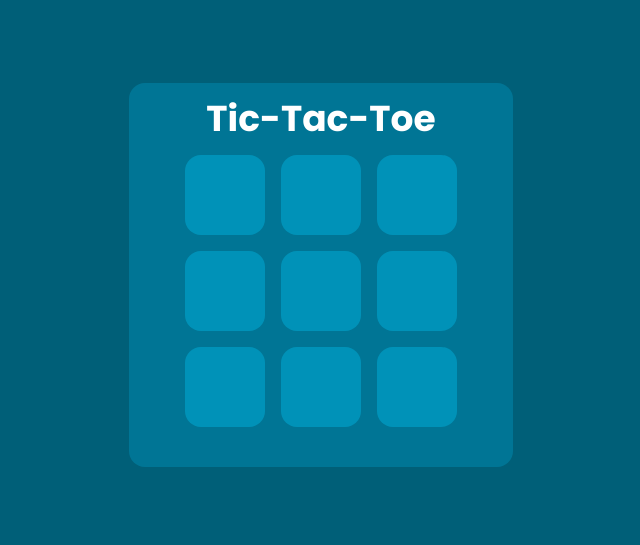
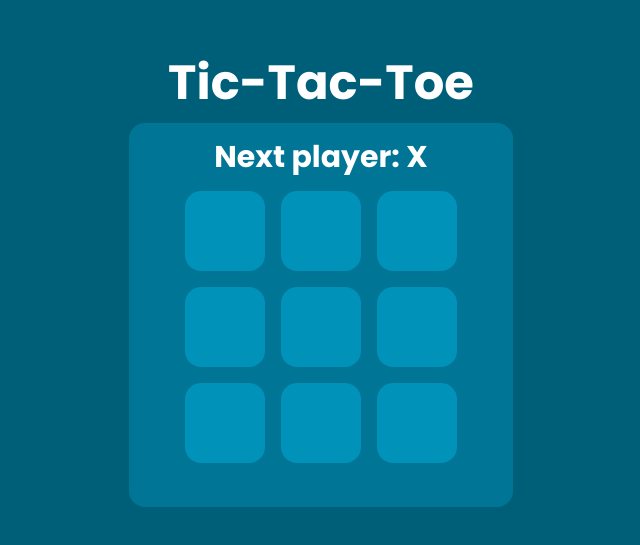
Before and after one commit to ElloRabyndra/mini-games, a React (Vite) app: page / in a window 1280 px wide. Shown: the part 125-670 px from the top of the page, without its empty margins (319-959 px from the left). Built offline with nearby package versions, Linux system fonts and the light colour scheme.

Commit message:
refactor: move Board and Square components into separate files

```diff
--- a/src/App.jsx
+++ /dev/null
@@ -1,63 +0,0 @@
-import { useState } from "react";
-import "./App.css";
-
-
-function Squere({value, onSquereClick}) {
-  return (
-    <button className="size-16 md:size-20 bg-tertiary rounded-2xl hover:border-2 hover:border-main active:border-light text-2xl md:text-4xl font-bold" onClick={onSquereClick}> {value}</button>
-  );
-}
-
-export default function Game() {
-  const [squeres, setSqueres] = useState(Array(9).fill(null));
-  const [isNext, setNext] = useState(true);
-
-  function handleSquereClick(i) {
-    if(squeres[i] || calculateWinner(squeres)) return;
-    squeres[i] = isNext ? "X" : "O";
-    setSqueres(squeres)
-    setNext(!isNext);
-  }
-
-  return (
-    <section className="size-80 md:size-96 p-4 bg-secondary rounded-2xl">
-      <h1 className="text-center text-3xl md:text-4xl font-bold">Tic-Tac-Toe</h1>
-      <div className="p-4 flex flex-wrap justify-center items-center gap-4">
-      <Squere value={squeres[0]} onSquereClick={() => handleSquereClick(0)} />
-      <Squere value={squeres[1]} onSquereClick={() => handleSquereClick(1)} />
-      <Squere value={squeres[2]} onSquereClick={() => handleSquereClick(2)} />
-      <Squere value={squeres[3]} onSquereClick={() => handleSquereClick(3)} />
-      <Squere value={squeres[4]} onSquereClick={() => handleSquereClick(4)} />
-      <Squere value={squeres[5]} onSquereClick={() => handleSquereClick(5)} />
-      <Squere value={squeres[6]} onSquereClick={() => handleSquereClick(6)} />
-      <Squere value={squeres[7]} onSquereClick={() => handleSquereClick(7)} />
-      <Squere value={squeres[8]} onSquereClick={() => handleSquereClick(8)} />
-      </div>
-    </section>
-  );
-}
-
-
-// Fungsi untuk menentukan pemenang
-function calculateWinner(squares) {
-  const lines = [
-    [0, 1, 2],
-    [3, 4, 5],
-    [6, 7, 8],
-    [0, 3, 6],
-    [1, 4, 7],
-    [2, 5, 8],
-    [0, 4, 8],
-    [2, 4, 6],
-  ];
-
-  for (let i = 0; i < lines.length; i++) {
-    const [a, b, c] = lines[i];
-
-    if (squares[a] && squares[a] === squares[b] && squares[a] === squares[c]) {
-      return squares[a];
-    }
-  }
-
-  return false;
-}
--- /dev/null
+++ b/src/Game.jsx
@@ -0,0 +1,72 @@
+/* eslint-disable react/prop-types */
+import { useState } from 'react';
+import "./App.css";
+import Board from './components/Board';
+
+
+export default function Game() {
+  const [history, setHistory] = useState([Array(9).fill(null)]);
+  const [currentMove, setCurrentMove] = useState(0);
+  const xIsNext = currentMove % 2 === 0;
+  const currentSquares = history[currentMove];
+
+  function jumpTo(nextMove) {
+    setCurrentMove(nextMove);
+  }
+
+  function handlePlay(nextSquares) {
+    const nextHistory = [...history.slice(0, currentMove + 1), nextSquares];
+    setHistory(nextHistory);
+    setCurrentMove(nextHistory.length - 1);
+  }
+
+  // const moves = history.map((squares, move) => {
+  //   let description = '';
+  //   if (move > 0) {
+  //     description = 'Move #' + move;
+  //   } else {
+  //     description = 'Game start';
+  //   }
+
+  //   return (
+  //     <li key={move}>
+  //       <button onClick={() => jumpTo(move)}>{description}</button>
+  //     </li>
+  //   );
+  // });
+
+  return (
+    <div className="game">
+      <h1 className='m-4 text-center text-4xl md:text-5xl font-bold '>Tic-Tac-Toe</h1>
+      <div className="game-board">
+        <Board xIsNext={xIsNext} squares={currentSquares} onPlay={handlePlay} />
+      </div>
+      <div className="game-info">
+        {/* <ol>{moves}</ol> */}
+      </div>
+    </div>
+  );
+}
+
+function calculateWinner(squares) {
+  const lines = [
+    [0, 1, 2],
+    [3, 4, 5],
+    [6, 7, 8],
+    [0, 3, 6],
+    [1, 4, 7],
+    [2, 5, 8],
+    [0, 4, 8],
+    [2, 4, 6],
+  ];
+
+  for (let i = 0; i < lines.length; i++) {
+    const [a, b, c] = lines[i];
+
+    if (squares[a] && squares[a] === squares[b] && squares[a] === squares[c]) {
+      return squares[a];
+    }
+  }
+
+  return false;
+}
--- /dev/null
+++ b/src/components/Board.jsx
@@ -0,0 +1,61 @@
+import Square from "./Squere";
+
+export default function Board({ xIsNext, squares, onPlay }) {
+  function handleClick(i) {
+    if (squares[i] || calculateWinner(squares)) return;
+
+    const nextSquares = squares.slice();
+
+    nextSquares[i] = xIsNext ? "X" : "O";
+
+    onPlay(nextSquares);
+  }
+
+  const winner = calculateWinner(squares);
+  let status = "";
+  if (winner) {
+    status = "Winner: " + winner;
+  } else {
+    status = "Next player: " + (xIsNext ? "X" : "O");
+  }
+
+  return (
+    <section className="size-80 md:size-96 p-4 bg-secondary rounded-2xl">
+      <h1 className="text-center text-2xl md:text-3xl font-bold">{status}</h1>
+      <div className="p-4 flex flex-wrap justify-center items-center gap-4">
+        <Square value={squares[0]} onSquereClick={() => handleClick(0)} />
+        <Square value={squares[1]} onSquereClick={() => handleClick(1)} />
+        <Square value={squares[2]} onSquereClick={() => handleClick(2)} />
+        <Square value={squares[3]} onSquereClick={() => handleClick(3)} />
+        <Square value={squares[4]} onSquereClick={() => handleClick(4)} />
+        <Square value={squares[5]} onSquereClick={() => handleClick(5)} />
+        <Square value={squares[6]} onSquereClick={() => handleClick(6)} />
+        <Square value={squares[7]} onSquereClick={() => handleClick(7)} />
+        <Square value={squares[8]} onSquereClick={() => handleClick(8)} />
+      </div>
+    </section>
+  );
+}
+
+function calculateWinner(squares) {
+  const lines = [
+    [0, 1, 2],
+    [3, 4, 5],
+    [6, 7, 8],
+    [0, 3, 6],
+    [1, 4, 7],
+    [2, 5, 8],
+    [0, 4, 8],
+    [2, 4, 6],
+  ];
+
+  for (let i = 0; i < lines.length; i++) {
+    const [a, b, c] = lines[i];
+
+    if (squares[a] && squares[a] === squares[b] && squares[a] === squares[c]) {
+      return squares[a];
+    }
+  }
+
+  return false;
+}
--- /dev/null
+++ b/src/components/Squere.jsx
@@ -0,0 +1,7 @@
+export default function Square({ value, onSquereClick }) {
+  return (
+    <button className="text-white size-16 md:size-20 bg-tertiary rounded-2xl hover:border-2 hover:border-main active:border-light text-2xl md:text-4xl font-bold" onClick={onSquereClick}>
+      {value}
+    </button>
+  );
+}
--- a/src/main.jsx
+++ b/src/main.jsx
@@ -1,9 +1,9 @@
 import { StrictMode } from 'react'
 import { createRoot } from 'react-dom/client'
-import App from './App.jsx'
+import Game from './Game.jsx'
 
 createRoot(document.getElementById('root')).render(
   <StrictMode>
-    <App />
+    <Game />
   </StrictMode>,
 )
```
Also changed, not shown: 1 other file (tests, documents, lock files or other folders).
